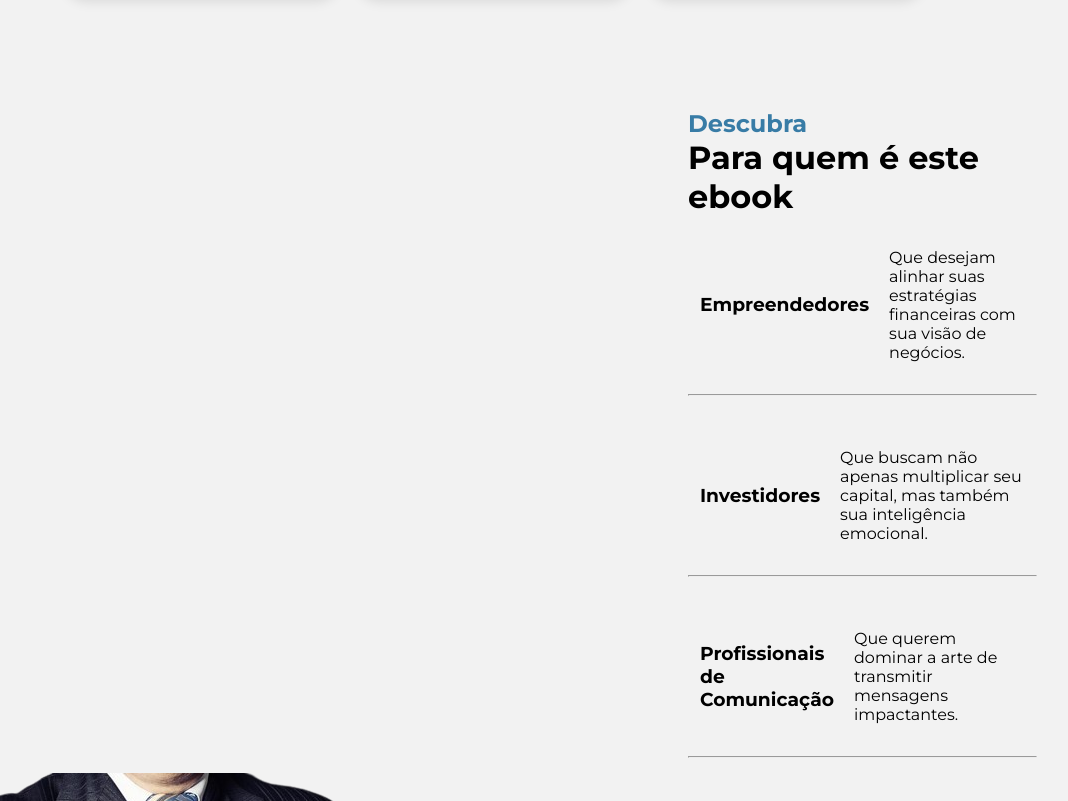
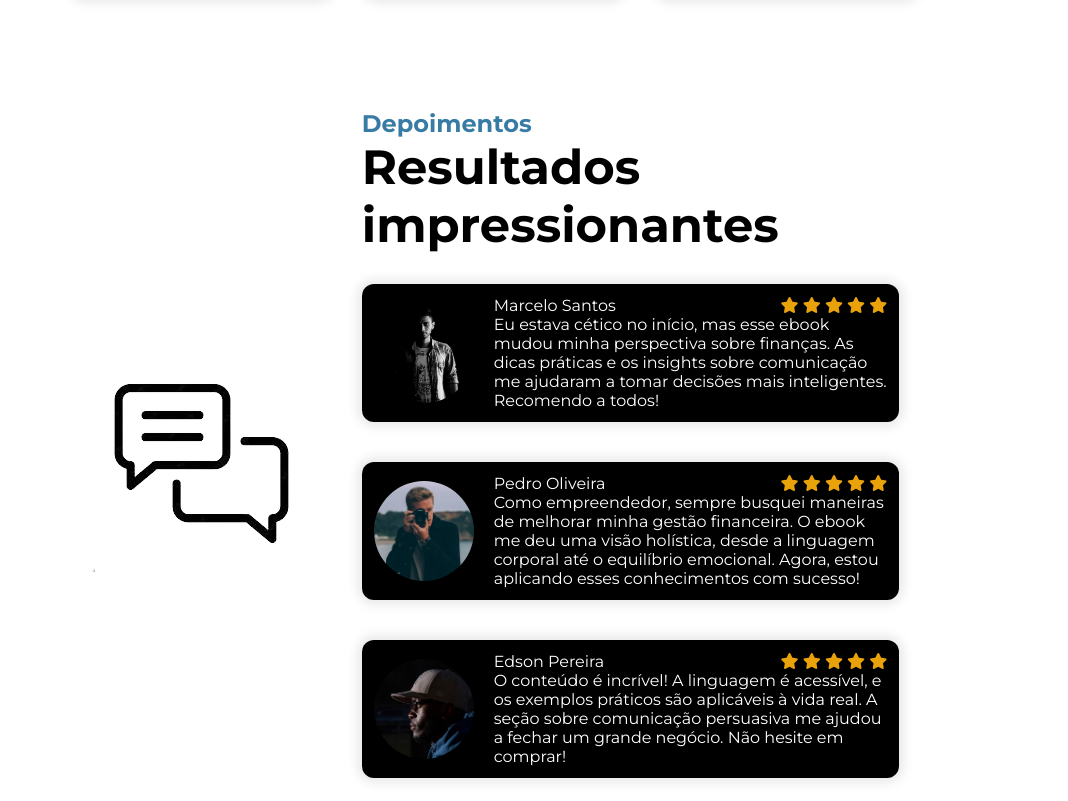
Before and after one commit to kaiqueac/landingPageDomine, a plain HTML site: page index.html in a window 1280 px wide. Shown: the part 1555-2356 px from the top of the page, without its empty margins (146-1214 px from the left). Drawn offline with nearby package versions, Linux system fonts and the light colour scheme; a script that the page names is missing.

Commit message:
Mudanças finais na pg, integração de comentários, preço do produto e scripts

```diff
--- a/index.html
+++ b/index.html
@@ -13,6 +13,7 @@
     <link rel="stylesheet" href="src/styles/home.css">
     <link rel="stylesheet" href="src/styles/menu.css">
     <link rel="stylesheet" href="src/styles/testimonials.css">
+    <link rel="stylesheet" href="src/styles/coments.css">
     <title>Mindful Growth | Domine Finanças e Negócios</title>
 
     <!-- JQUERY -->
@@ -91,6 +92,77 @@
                         </div>
                     </div>
                </section>
+               <section id="coments">
+                    <img src="src/imgs/coments-remove.png" alt="foto-comentarios" id="coments-banner">
+
+                    <div id="coments-content">
+                        <h2 class="section-title">Depoimentos</h2>
+                        <h3 class="section-subtitle">Resultados impressionantes</h3>
+
+                        <div id="coments-feedbacks">
+                            <div class="coments-coment">
+                                <img src="src/imgs/photo1.jpg" alt="foto-perfil-coment" class="perfils">
+
+                                <div class="coment-content">
+                                    <p>Marcelo Santos
+                                        <span>
+                                            <i class="fa-solid fa-star"></i>
+                                            <i class="fa-solid fa-star"></i>
+                                            <i class="fa-solid fa-star"></i>
+                                            <i class="fa-solid fa-star"></i>
+                                            <i class="fa-solid fa-star"></i>
+                                        </span>
+                                    </p>
+                                    <p>
+                                        Eu estava cético no início, mas esse ebook mudou minha perspectiva sobre finanças. As dicas práticas e os insights sobre comunicação me ajudaram a tomar decisões mais inteligentes. Recomendo a todos!
+                                    </p>
+                                </div>
+                            </div>
+                        </div>
+
+                        <div id="coments-feedbacks">
+                            <div class="coments-coment">
+                                <img src="src/imgs/photo2.jpg" alt="foto-perfil-coment" class="perfils">
+
+                                <div class="coment-content">
+                                    <p>Pedro Oliveira
+                                        <span>
+                                            <i class="fa-solid fa-star"></i>
+                                            <i class="fa-solid fa-star"></i>
+                                            <i class="fa-solid fa-star"></i>
+                                            <i class="fa-solid fa-star"></i>
+                                            <i class="fa-solid fa-star"></i>
+                                        </span>
+                                    </p>
+                                    <p>
+                                        Como empreendedor, sempre busquei maneiras de melhorar minha gestão financeira. O ebook me deu uma visão holística, desde a linguagem corporal até o equilíbrio emocional. Agora, estou aplicando esses conhecimentos com sucesso!
+                                    </p>
+                                </div>
+                            </div>
+                        </div>
+
+                        <div id="coments-feedbacks">
+                            <div class="coments-coment">
+                                <img src="src/imgs/photo3.jpg" alt="foto-perfil-coment" class="perfils">
+
+                                <div class="coment-content">
+                                    <p>Edson Pereira
+                                        <span>
+                                            <i class="fa-solid fa-star"></i>
+                                            <i class="fa-solid fa-star"></i>
+                                            <i class="fa-solid fa-star"></i>
+                                            <i class="fa-solid fa-star"></i>
+                                            <i class="fa-solid fa-star"></i>
+                                        </span>
+                                    </p>
+                                    <p>
+                                        O conteúdo é incrível! A linguagem é acessível, e os exemplos práticos são aplicáveis à vida real. A seção sobre comunicação persuasiva me ajudou a fechar um grande negócio. Não hesite em comprar!
+                                    </p>
+                                </div>
+                            </div>
+                        </div>
+                    </div>
+               </section>
                <section id="testimonials">
                 <img src="src/imgs/bracos-removebg.png" alt="" id="testimonials-bus">
 
@@ -127,10 +199,10 @@
                     <h1 class="title">
                         Compre agora e comece a trilhar o caminho rumo à <span>prosperidade!</span>
                     </h1>
+                    <img src="src/imgs/preco.png" alt="">
                     <a href="https://pay.kiwify.com.br/KUSR99q" class="btn-default" target="_blank">
                         Adquira já
                     </a>
-                    <h3>CUPOM: DOMINE10</h3>
                     <p class="description">
                         Uma jornada que transcende gráficos e planilhas, mergulhando nas profundezas da mente humana e nas sutilezas da comunicação.
                     </p>
--- a/src/javascript/script.js
+++ b/src/javascript/script.js
@@ -65,5 +65,31 @@ $(document).ready(function() {
         origin: 'right',
         duration: 1500,
         distance: '20%'
-    })
+    });
+
+    ScrollReveal().reveal('#coments-banner', {
+        origin: 'left',
+        duration: 2000,
+        distance: '20%'
+    });
+
+    ScrollReveal().reveal('#coments-feedbacks', {
+        origin: 'right',
+        duration: 2000,
+        distance: '20%'
+    });
+
+    ScrollReveal().reveal('.section-title', {
+        origin: 'left',
+        duration: 2000,
+        distance: '20%'
+    });
+
+    ScrollReveal().reveal('.section-subtitle', {
+        origin: 'right',
+        duration: 2000,
+        distance: '20%'
+    });
+
+
 })
--- /dev/null
+++ b/src/styles/coments.css
@@ -0,0 +1,100 @@
+.perfils {
+    width: 100px;
+    height: 100px;
+    border-radius: 100%;
+    object-fit: cover;
+}
+
+#coments {
+    min-height: calc(100vh - 91px);
+    display: flex;
+    align-items: center;
+    justify-content: center;
+    gap: 48px;
+}
+
+#coments-banner {
+    height: auto;
+}
+
+#coments .section-subtitle {
+    font-size: 3rem;
+}
+
+#coments-content {
+    width: 50%;
+}
+
+#coments-feedbacks {
+    display: flex;
+    flex-direction: column;
+    gap: 20px;
+    margin-bottom: 40px;
+    margin-top: 30px;
+}
+
+.coments-coment {
+    display: flex;
+    align-items: center;
+    gap: 20px;
+    background-color: black;
+    padding: 12px;
+    border-radius: 12px;
+    box-shadow: 0px 0px 12px  4px rgba(0, 0, 0, 0.1);
+    color: white;
+}
+
+.coment-content p {
+    display: flex;
+    justify-content: space-between;
+
+}
+
+.coment-content p span{
+    color: #e9a209;
+}
+
+@media screen and (max-width: 1170px) {
+    #coments {
+        flex-direction: column;
+    }
+
+    #coments .section-subtitle {
+        text-align: center;
+        font-size: 2.5rem;
+    }
+
+    #coments-banner {
+        display: none;
+    }
+
+    #coments-content {
+        width: 70%;
+        display: flex;
+        flex-direction: column;
+        align-items: center;
+        text-align: center;
+    }
+}
+
+@media screen and (max-width: 600px) {
+
+    #coments .section-subtitle {
+        font-size: 2rem;
+    }
+
+    #coments-content {
+        width: 100%;
+    }
+
+    .coments-coment {
+        flex-direction: column;
+        margin-top: 20px;
+    }
+
+    .coment-content p {
+        margin-top: 10px;
+    }
+
+    #coments-feedbacks {}
+}
--- a/src/styles/header.css
+++ b/src/styles/header.css
@@ -3,7 +3,7 @@ header {
     padding: 28px 8%;
     position: sticky;
     top: 0;
-    background-color: #F2F2F2;
+    background-color: white;
     z-index: 3;
 }
 
--- a/src/styles/styles.css
+++ b/src/styles/styles.css
@@ -12,7 +12,7 @@ html {
 }
 
 body {
-    background-color: #F2F2F2;
+    background-color: white;
 }
 
 section {
```
Also changed, not shown: src/imgs/coments-remove.png (added), src/imgs/photo1.jpg (added), src/imgs/photo2.jpg (added), src/imgs/photo3.jpg (added), src/imgs/preco-removebg.png (added), src/imgs/preco.png (added).
